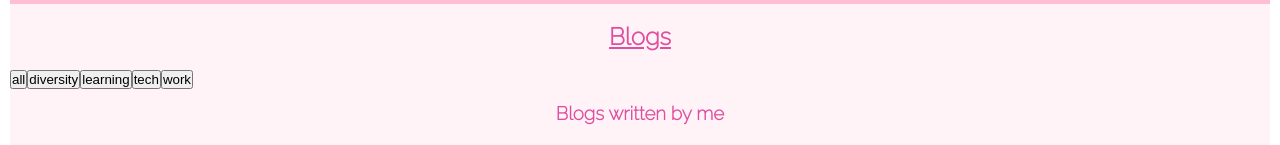
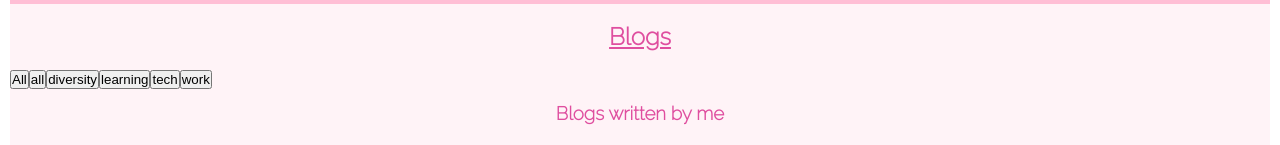
Before and after one commit to CharlotteMD/charlotteqazi, a React (Create React App) app: page /blogs in a window 1280 px wide. Shown: the part 131-276 px from the top of the page. Built offline with nearby package versions, Linux system fonts and the light colour scheme.

Commit message:
Refactored blogs filtering

```diff
--- a/src/components/blogs.js
+++ b/src/components/blogs.js
@@ -178,8 +178,12 @@ function Blogs() {
     <div className="Blogs">
       <h2 className="pageTitle">Blogs</h2>
 
+      <button onClick={() => filterBlogs('all')}>All</button>
+
       {blogThemes.map(blogThemes => (
-        <button onClick={() => filterBlogs(`${blogThemes}`)}>{blogThemes}</button>
+        <button onClick={() => filterBlogs(`${blogThemes}`)}>
+          {blogThemes}
+        </button>
       ))}
 
       <div className="careerJourney">
```
